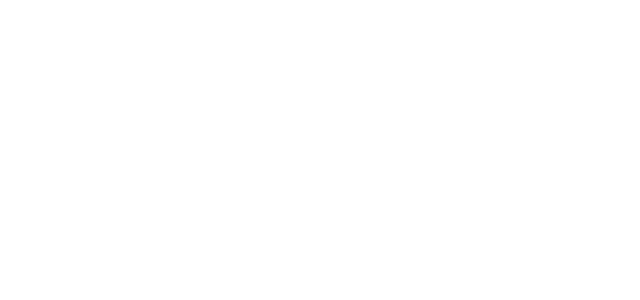
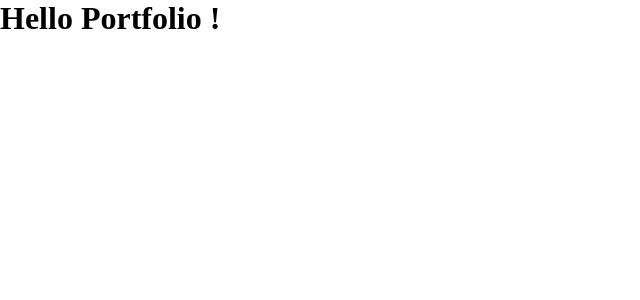
Before and after one commit to magicniclus/Portfolio, a React (Create React App) app: page / in a window 1280 px wide. Shown: the top 300 px of the page, without its empty margins (0-640 px from the left). Built offline with nearby package versions, Linux system fonts and the light colour scheme.

Commit message:
Add global files

```diff
--- a/package.json
+++ b/package.json
@@ -27,7 +27,7 @@
   "scripts": {
     "start": "react-scripts start",
     "build": "react-scripts build",
-    "test": "react-scripts test",
+    "test": "jest",
     "eject": "react-scripts eject"
   },
   "eslintConfig": {
@@ -47,5 +47,8 @@
       "last 1 firefox version",
       "last 1 safari version"
     ]
+  },
+  "devDependencies": {
+    "jest": "^28.1.1"
   }
 }
--- a/src/App.js
+++ b/src/App.js
@@ -1,6 +1,16 @@
+import {BrowserRouter, Routes, Route} from "react-router-dom";
+import HomePage from "./pages/homePage/HomePage";
+import "./styles/global.scss"
+
 function App() {
   return (
     <div className="App">
+      <BrowserRouter >
+        <Routes>
+          <Route path="/accueil" element={<HomePage />}/>
+          <Route path="/" element={<HomePage />}/>
+        </Routes>
+      </BrowserRouter>
     </div>
   );
 }
--- /dev/null
+++ b/src/pages/homePage/HomePage.js
@@ -0,0 +1,15 @@
+import React from 'react';
+import './_homePage.scss'
+
+const HomePage = () => {
+    return (
+        <>
+            <header className='homePageHeader'></header>
+            <main className='homePageMain'>
+                <h1>Hello Portfolio !</h1>
+            </main>
+        </>
+    );
+};
+
+export default HomePage;
--- /dev/null
+++ b/src/styles/_settings.scss
@@ -0,0 +1,3 @@
+//******** Color ********//
+
+//******** Variables ********//
--- /dev/null
+++ b/src/styles/global.scss
@@ -0,0 +1,6 @@
+*{
+    margin: 0;
+    padding: 0;
+    box-sizing: border-box;
+    // background-color: aqua;
+}
```
Also changed, not shown: src/pages/homePage/_homePage.scss (added), src/styles/_keyframes.scss (added), src/styles/_mediaQuerys.scss (added), 1 other file (tests, documents, lock files or other folders).
